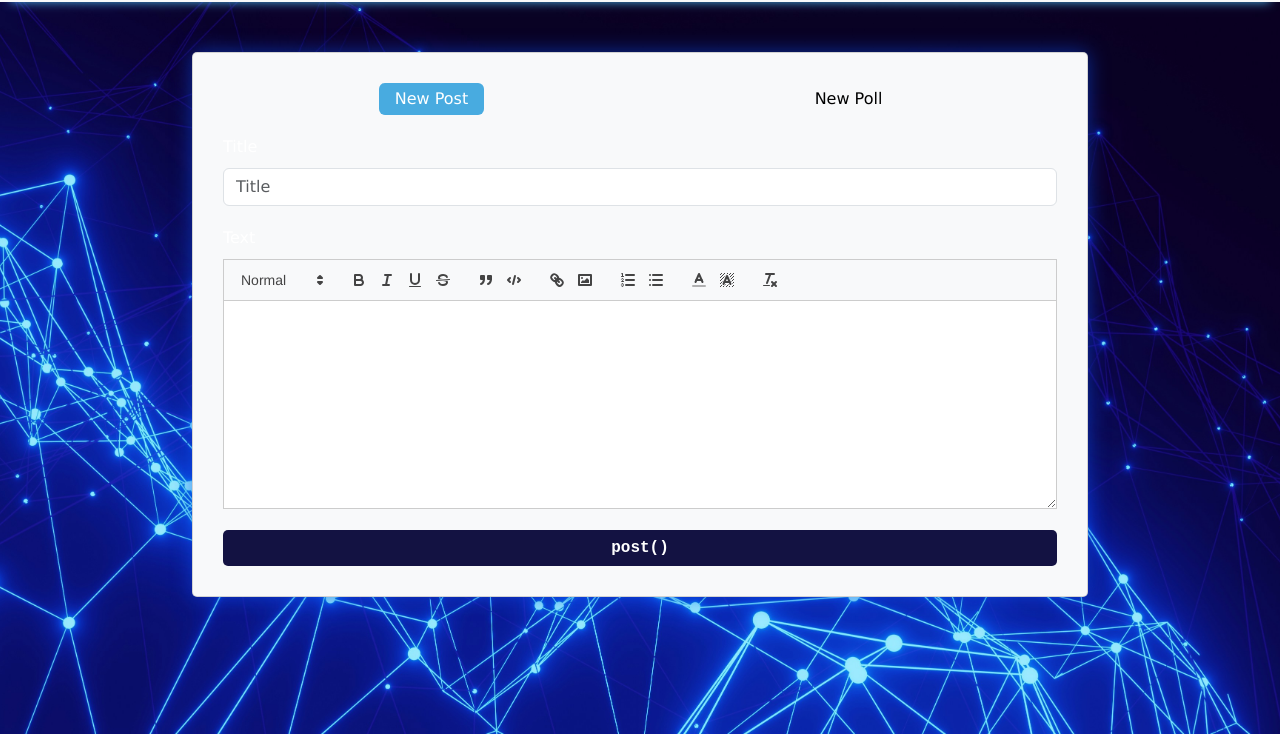
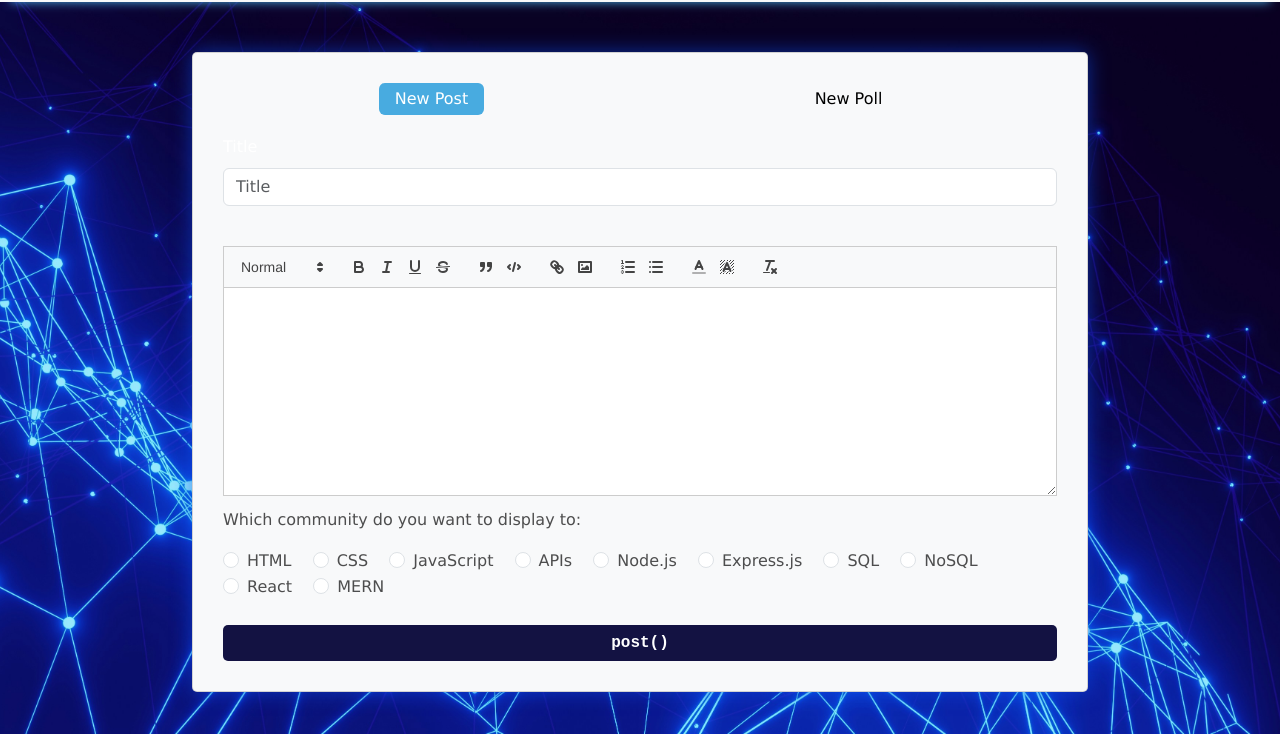
Before and after one commit to MarlyV1/dev-x-connect1, a website: page public/create-post.html in a window 1280 px wide. Shown: the part 66-808 px from the top of the page. Drawn offline with nearby package versions, Linux system fonts and the light colour scheme; a web font is replaced by a local one.

Commit message:
added radio options for the communities

```diff
--- a/public/assets/css/create-post.css
+++ b/public/assets/css/create-post.css
@@ -51,3 +51,13 @@ body {
     background-color: #131242e6;
     box-shadow: 0 0 10px 1px #48abe0;
 }
+
+.community-post {
+    color: rgba(0, 0, 0, 0.692);
+    margin-top: 10px;
+}
+
+.radio-selected {
+    color: rgba(0, 0, 0, 0.692);
+    margin: 20px 0px;
+}
--- a/public/create-post.html
+++ b/public/create-post.html
@@ -10,7 +10,7 @@
   <link rel="preconnect" href="https://fonts.gstatic.com" crossorigin>
   <link href="https://fonts.googleapis.com/css2?family=Nanum+Gothic+Coding&display=swap" rel="stylesheet">
   <!-- animations library -->
-  <link rel="stylesheet" href="https://cdnjs.cloudflare.com/ajax/libs/animate.css/4.1.1/animate.min.css"/>
+  <link rel="stylesheet" href="https://cdnjs.cloudflare.com/ajax/libs/animate.css/4.1.1/animate.min.css" />
   <!-- Bootstrap -->
   <link rel="stylesheet" href="https://cdn.jsdelivr.net/npm/bootstrap@5.3.3/dist/css/bootstrap.min.css">
   <link href="https://cdn.jsdelivr.net/npm/quill@2/dist/quill.snow.css" rel="stylesheet" />
@@ -35,10 +35,12 @@
           </a>
         </div>
         <div class="d-flex justify-content-end">
-          <button class="navbar-toggler" type="button" data-bs-toggle="offcanvas" data-bs-target="#offcanvasNavbar" aria-controls="offcanvasNavbar" aria-label="Toggle navigation">
+          <button class="navbar-toggler" type="button" data-bs-toggle="offcanvas" data-bs-target="#offcanvasNavbar"
+            aria-controls="offcanvasNavbar" aria-label="Toggle navigation">
             <span class="navbar-toggler-icon"></span>
           </button>
-          <div class="offcanvas offcanvas-end" tabindex="-1" id="offcanvasNavbar" aria-labelledby="offcanvasNavbarLabel">
+          <div class="offcanvas offcanvas-end" tabindex="-1" id="offcanvasNavbar"
+            aria-labelledby="offcanvasNavbarLabel">
             <div class="offcanvas-header">
               <h5 class="offcanvas-title" id="offcanvasNavbarLabel">Menu</h5>
               <button type="button" class="btn-close" data-bs-dismiss="offcanvas" aria-label="Close"></button>
@@ -82,20 +84,68 @@
         <div class="tab-pane fade show active" id="pills-post" role="tabpanel" aria-labelledby="pills-post-tab"
           tabindex="0">
 
+           <!-- New Post Form -->
           <form action="">
-          <!-- New Post Form -->
             <div class="mb-3">
               <label for="title-input" class="form-label">Title</label>
               <input type="text" class="form-control title" id="title-input" placeholder="Title">
             </div>
             <div class="mb-3">
-            <label for="editor" class="form-label">Text</label>
+              <label for="editor" class="form-label"></label>
               <textarea class="form-control textarea" id="editor" rows="10"></textarea>
+            </div>
+
+            <!-- Allows users to select which community they are posting to -->
+             <div class="community-post">Which community do you want to display to:</div>
+            <div class="radio-selected">
+
+              <div class="form-check form-check-inline">
+                <input class="form-check-input" type="radio" name="inlineRadioOptions" id="HTML" value="HTML">
+                <label class="form-check-label" for="inlineRadio1">HTML</label>
+              </div>
+              <div class="form-check form-check-inline">
+                <input class="form-check-input" type="radio" name="inlineRadioOptions" id="CSS" value="CSS">
+                <label class="form-check-label" for="inlineRadio2">CSS</label>
+              </div>
+              <div class="form-check form-check-inline">
+                <input class="form-check-input" type="radio" name="inlineRadioOptions" id="JavaScript" value="JavaScript">
+                <label class="form-check-label" for="inlineRadio3">JavaScript</label>
+              </div>
+              <div class="form-check form-check-inline">
+                <input class="form-check-input" type="radio" name="inlineRadioOptions" id="APIs" value="APIs">
+                <label class="form-check-label" for="inlineRadio3">APIs</label>
+              </div>
+              <div class="form-check form-check-inline">
+                <input class="form-check-input" type="radio" name="inlineRadioOptions" id="Node" value="Node.js">
+                <label class="form-check-label" for="inlineRadio1">Node.js</label>
+              </div>
+              <div class="form-check form-check-inline">
+                <input class="form-check-input" type="radio" name="inlineRadioOptions" id="Express" value="Express.js">
+                <label class="form-check-label" for="inlineRadio2">Express.js</label>
+              </div>
+              <div class="form-check form-check-inline">
+                <input class="form-check-input" type="radio" name="inlineRadioOptions" id="SQL" value="SQL">
+                <label class="form-check-label" for="inlineRadio3">SQL</label>
+              </div>
+              <div class="form-check form-check-inline">
+                <input class="form-check-input" type="radio" name="inlineRadioOptions" id="NoSQL" value="NoSQL">
+                <label class="form-check-label" for="inlineRadio3">NoSQL</label>
+              </div>
+              <div class="form-check form-check-inline">
+                <input class="form-check-input" type="radio" name="inlineRadioOptions" id="React" value="React">
+                <label class="form-check-label" for="inlineRadio3">React</label>
+              </div>
+              <div class="form-check form-check-inline">
+                <input class="form-check-input" type="radio" name="inlineRadioOptions" id="MERN" value="MERN">
+                <label class="form-check-label" for="inlineRadio3">MERN</label>
+              </div>
             </div>
             <button class="submit-post nanum-gothic-coding-regular" type="submit">post()</button>
           </form>
+
         </div>
-      <div class="tab-pane fade" id="pills-poll" role="tabpanel" aria-labelledby="pills-poll-tab" tabindex="0">...</div>
+        <div class="tab-pane fade" id="pills-poll" role="tabpanel" aria-labelledby="pills-poll-tab" tabindex="0">...
+        </div>
       </div>
     </section>
   </div>
```
Lines whose indentation alone changed are shown as unchanged.
